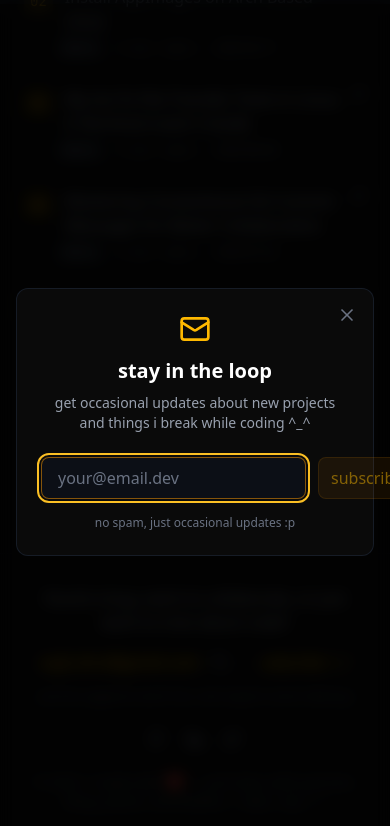
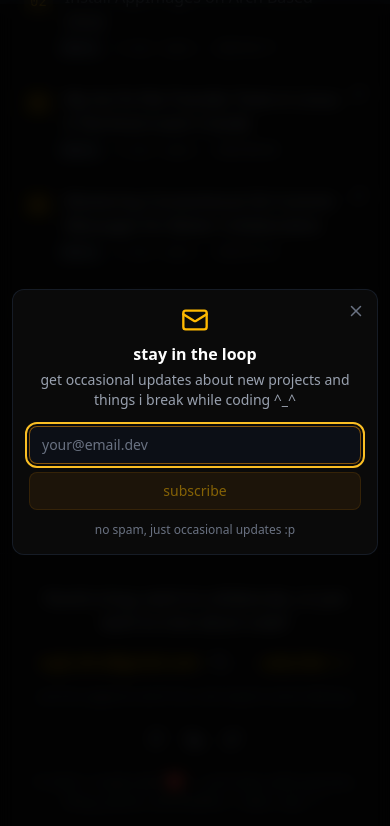
Before and after one commit to sujit-shrc/minimal-portfolio, a Next.js app: page / in a window 390 px wide. Both pictures are taken after a click on the button "subscribe ^_^". Shown: the part 4500-5326 px from the top of the page. Built offline with nearby package versions, Linux system fonts and the light colour scheme.

Commit message:
fix(modal): improve newsletter modal responsiveness for mobile devices

```diff
--- a/src/components/newsletter-modal.tsx
+++ b/src/components/newsletter-modal.tsx
@@ -34,31 +34,31 @@ export default function NewsletterModal({ isOpen, onClose }: NewsletterModalProp
   if (!isOpen) return null;
 
   return (
-    <div className="fixed inset-0 bg-black/80 backdrop-blur-sm flex items-center justify-center p-4 z-50">
-      <div className="bg-[#0a0a0a] border border-gray-800/60 rounded-xl p-6 w-full max-w-md relative">
+    <div className="fixed inset-0 bg-black/80 backdrop-blur-sm flex items-center justify-center p-3 sm:p-4 z-50">
+      <div className="bg-[#0a0a0a] border border-gray-800/60 rounded-xl p-4 sm:p-6 w-full max-w-sm sm:max-w-md relative">
         <button
           onClick={onClose}
-          className="absolute top-4 right-4 text-gray-500 hover:text-gray-300 transition-colors"
+          className="absolute top-3 right-3 sm:top-4 sm:right-4 text-gray-500 hover:text-gray-300 transition-colors"
         >
-          <X size={20} />
+          <X size={18} className="sm:w-5 sm:h-5" />
         </button>
 
-        <div className="text-center mb-6">
-          <Mail className="mx-auto mb-3 text-amber-400" size={32} />
-          <h3 className="text-xl font-bold text-white mb-2">stay in the loop</h3>
-          <p className="text-gray-400 text-sm">
+        <div className="text-center mb-4 sm:mb-6">
+          <Mail className="mx-auto mb-2 sm:mb-3 text-amber-400 sm:w-8 sm:h-8" size={28} />
+          <h3 className="text-md sm:text-xl lg:text-2xl font-bold text-white mb-1 sm:mb-2">stay in the loop</h3>
+          <p className="text-gray-400 text-sm sm:text-base lg:text-md">
             get occasional updates about new projects and things i break while coding ^_^
           </p>
         </div>
 
-        <form onSubmit={handleSubmit} className="space-y-4">
-          <div className="flex gap-3">
+        <form onSubmit={handleSubmit} className="space-y-3 sm:space-y-4">
+          <div className="flex flex-col sm:flex-row gap-2 sm:gap-3">
             <input
               type="email"
               value={email}
               onChange={(e) => setEmail(e.target.value)}
               placeholder="your@email.dev"
-              className="flex-1 px-4 py-2 bg-gray-900/40 border border-gray-700/50 rounded-lg text-white placeholder-gray-500 focus:outline-none focus:border-amber-500/50 transition-all"
+              className="flex-1 px-3 sm:px-4 py-2 bg-gray-900/40 border border-gray-700/50 rounded-lg text-white placeholder-gray-500 focus:outline-none focus:border-amber-500/50 transition-all text-sm sm:text-base"
               disabled={status === 'loading'}
               autoFocus
             />
@@ -66,21 +66,21 @@ export default function NewsletterModal({ isOpen, onClose }: NewsletterModalProp
             <button
               type="submit"
               disabled={status === 'loading' || !email}
-              className="px-3 py-2 bg-amber-500/15 text-amber-400 border border-amber-500/25 rounded-lg font-medium hover:bg-amber-500/25 disabled:opacity-50 transition-all whitespace-nowrap"
+              className="px-4 sm:px-3 py-2 bg-amber-500/15 text-amber-400 border border-amber-500/25 rounded-lg font-medium hover:bg-amber-500/25 disabled:opacity-50 transition-all text-sm sm:text-base"
             >
               {status === 'loading' ? 'sending...' : status === 'success' ? 'done!' : 'subscribe'}
             </button>
           </div>
 
           {status === 'error' && (
-            <p className="text-red-400 text-sm text-center">please enter a valid email</p>
+            <p className="text-red-400 text-sm sm:text-base text-center">please enter a valid email</p>
           )}
           {status === 'success' && (
-            <p className="text-green-400 text-sm text-center">welcome to the chaos! :p</p>
+            <p className="text-green-400 text-sm sm:text-base text-center">welcome to the chaos! :p</p>
           )}
         </form>
 
-        <p className="text-xs text-gray-500 text-center mt-4">
+        <p className="text-xs sm:text-sm text-gray-500 text-center mt-3 sm:mt-4">
           no spam, just occasional updates :p
         </p>
       </div>
```
